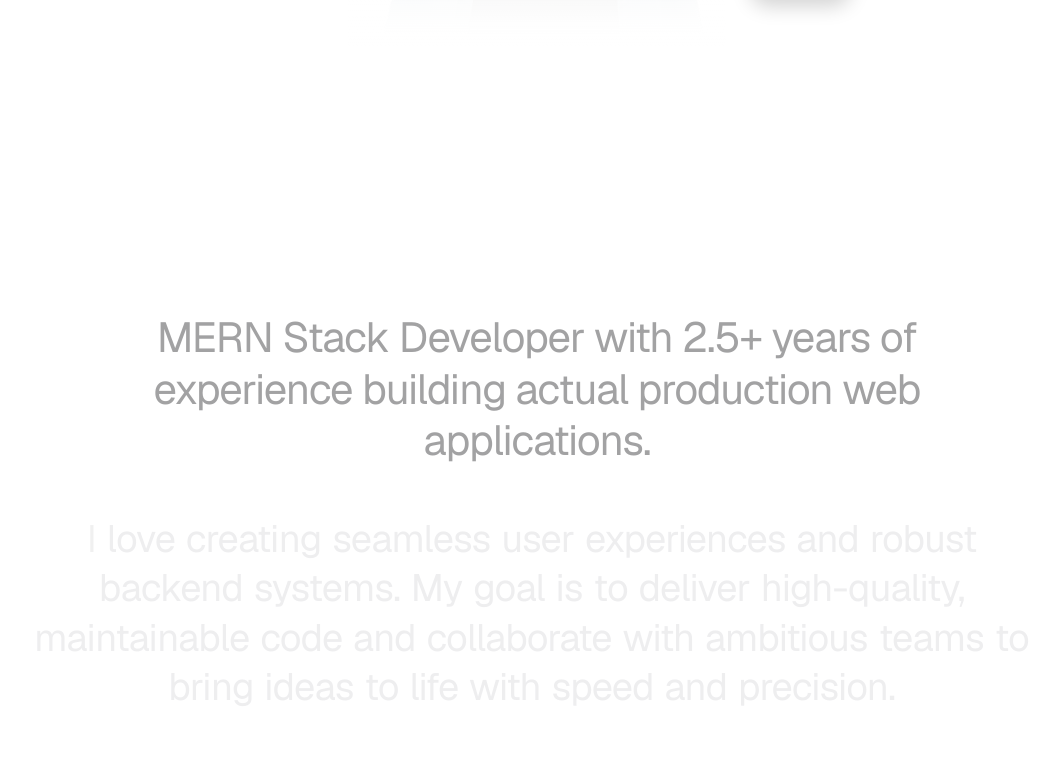
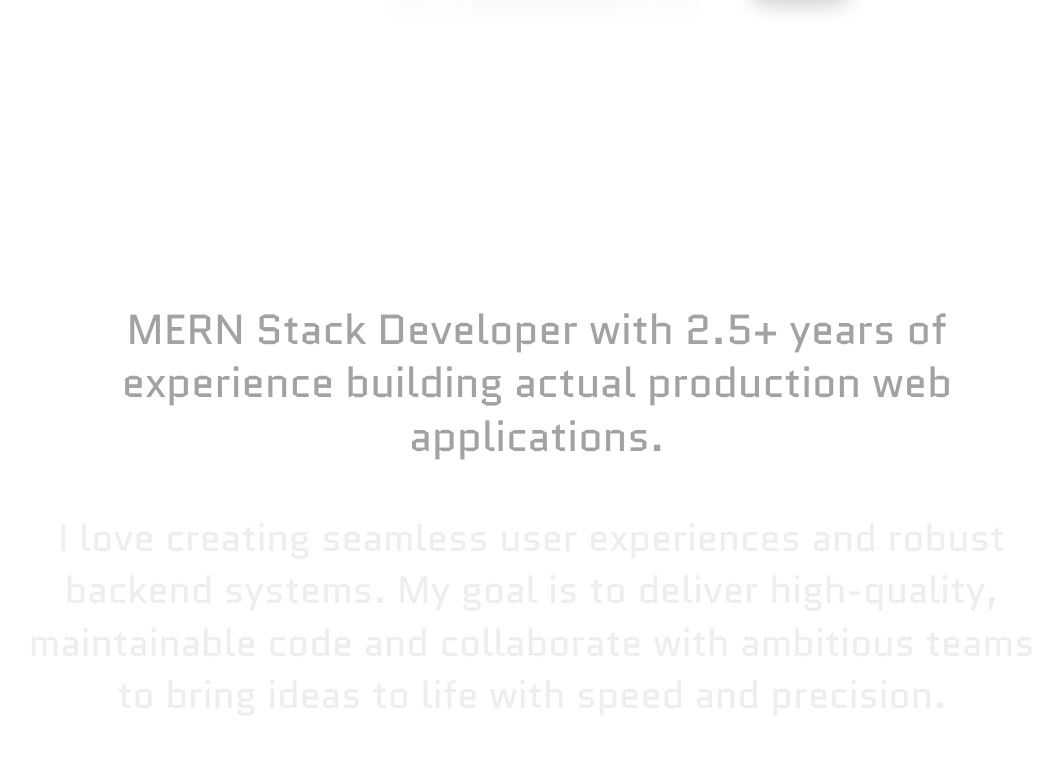
Before and after one commit to rajlaiya/developer-portfolio, a Next.js app: page / in a window 1280 px wide. Shown: the part 704-1480 px from the top of the page, without its empty margins (103-1165 px from the left). Built offline with nearby package versions, Linux system fonts and the light colour scheme.

Commit message:
feat:  about section updated

```diff
--- /dev/null
+++ b/src/app/api/setup-font/route.ts
@@ -0,0 +1,5 @@
+import { NextResponse } from "next/server";
+
+export async function GET() {
+  return NextResponse.json({ status: "ok" });
+}
--- a/src/app/globals.css
+++ b/src/app/globals.css
@@ -1,3 +1,4 @@
+@import url('https://fonts.googleapis.com/css2?family=Quantico:ital,wght@0,400;0,700;1,400;1,700&display=swap');
 @import "tailwindcss";
 
 :root {
@@ -10,6 +11,7 @@
   --color-foreground: var(--foreground);
   --font-sans: var(--font-geist-sans);
   --font-mono: var(--font-geist-mono);
+  --font-quantico: 'Quantico', sans-serif;
 }
 
 html {
@@ -27,3 +29,26 @@ body {
   -webkit-font-smoothing: antialiased;
   -moz-osx-font-smoothing: grayscale;
 }
+
+@font-face {
+  font-family: 'Quantico';
+  font-style: normal;
+  font-weight: 400;
+  font-display: swap;
+  src: url('/fonts/Quantico-Regular.ttf') format('truetype'),
+       url('https://fonts.gstatic.com/s/quantico/v19/rax-HiSdp9cPL3KIF4xs.ttf') format('truetype');
+}
+
+@font-face {
+  font-family: 'Quantico';
+  font-style: normal;
+  font-weight: 700;
+  font-display: swap;
+  src: url('/fonts/Quantico-Bold.ttf') format('truetype'),
+       url('https://fonts.gstatic.com/s/quantico/v19/rax5HiSdp9cPL3KIF7TQARha.ttf') format('truetype');
+}
+
+.font-quantico,
+.font-quantico * {
+  font-family: 'Quantico', sans-serif !important;
+}
--- a/src/components/About.tsx
+++ b/src/components/About.tsx
@@ -96,8 +96,45 @@ export default function About() {
     <section
       id="about"
       ref={sectionRef}
-      className="relative w-full h-[160vh] bg-white text-zinc-900"
+      className="relative w-full h-[160vh] bg-white text-zinc-900 font-quantico"
+      style={{ fontFamily: "'Quantico', sans-serif" }}
     >
+      {/* React 19 hoisted Google Fonts stylesheet */}
+      <link
+        rel="stylesheet"
+        href="https://fonts.googleapis.com/css2?family=Quantico:ital,wght@0,400;0,700;1,400;1,700&display=swap"
+        precedence="default"
+      />
+
+      {/* Embedded style block guaranteeing Quantico overrides all styles in #about */}
+      <style>{`
+        @font-face {
+          font-family: 'Quantico';
+          font-style: normal;
+          font-weight: 400;
+          font-display: swap;
+          src: url('/fonts/Quantico-Regular.ttf') format('truetype'),
+               url('https://fonts.gstatic.com/s/quantico/v19/rax-HiSdp9cPL3KIF4xs.ttf') format('truetype');
+        }
+
+        @font-face {
+          font-family: 'Quantico';
+          font-style: normal;
+          font-weight: 700;
+          font-display: swap;
+          src: url('/fonts/Quantico-Bold.ttf') format('truetype'),
+               url('https://fonts.gstatic.com/s/quantico/v19/rax5HiSdp9cPL3KIF7TQARha.ttf') format('truetype');
+        }
+
+        #about,
+        #about h2,
+        #about p,
+        #about span,
+        #about div {
+          font-family: 'Quantico', sans-serif !important;
+        }
+      `}</style>
+
       {/* Sticky pinned viewport container */}
       <div className="sticky top-0 h-screen w-full flex flex-col justify-center items-center px-6 sm:px-10 lg:px-16 overflow-hidden">
         <div
@@ -105,15 +142,22 @@ export default function About() {
           style={{
             opacity: sectionOpacity,
             transform: `scale(${sectionScale}) translateY(${sectionY}px)`,
+            fontFamily: "'Quantico', sans-serif",
           }}
         >
           {/* Top Intro Hook (Eco.com exact text size & proportion) */}
-          <h2 className="text-2xl sm:text-3xl lg:text-[38px] xl:text-[42px] font-normal tracking-[-0.025em] leading-[1.22] text-zinc-900 max-w-3xl xl:max-w-4xl mx-auto mb-6 sm:mb-10 lg:mb-12">
+          <h2
+            className="text-2xl sm:text-3xl lg:text-[38px] xl:text-[42px] font-normal tracking-normal leading-[1.28] text-zinc-900 max-w-3xl xl:max-w-4xl mx-auto mb-6 sm:mb-10 lg:mb-12"
+            style={{ fontFamily: "'Quantico', sans-serif" }}
+          >
             {topHeading}
           </h2>
 
           {/* Scrolling Character-by-Character Typing Reveal */}
-          <p className="text-xl sm:text-2xl lg:text-[34px] xl:text-[38px] font-normal tracking-[-0.02em] leading-[1.3] text-center max-w-4xl xl:max-w-5xl mx-auto">
+          <p
+            className="text-xl sm:text-2xl lg:text-[34px] xl:text-[38px] font-normal tracking-normal leading-[1.38] text-center max-w-4xl xl:max-w-5xl mx-auto"
+            style={{ fontFamily: "'Quantico', sans-serif" }}
+          >
             {words.map((item, wIndex) => {
               return (
                 <span
--- a/src/components/Hero.tsx
+++ b/src/components/Hero.tsx
@@ -40,14 +40,14 @@ export default function Hero() {
           {/* CENTER COLUMN: Hero Portrait (Full Head & Hair Visible)   */}
           {/* ========================================================= */}
           <div className="lg:col-span-4 z-10 flex justify-center items-end relative order-1 lg:order-2 h-[460px] sm:h-[540px] lg:h-[620px]">
-            <div className="relative w-full max-w-[360px] sm:max-w-[420px] lg:max-w-[460px] xl:max-w-[500px] h-full flex justify-center items-end">
+            <div className="group relative w-full max-w-[360px] sm:max-w-[420px] lg:max-w-[460px] xl:max-w-[500px] h-full flex justify-center items-end cursor-pointer">
               <Image
                 src="/assets/new_img.png"
                 alt="Raj Laiya - Full-stack Developer"
                 width={650}
                 height={900}
                 priority
-                className="w-full h-full object-contain object-bottom select-none pointer-events-none scale-[1.32] lg:scale-[1.38] origin-bottom translate-y-3"
+                className="w-full h-full object-contain object-bottom select-none pointer-events-none scale-[1.32] lg:scale-[1.38] group-hover:scale-[1.39] lg:group-hover:scale-[1.46] origin-bottom translate-y-3 transition-transform duration-700 ease-[cubic-bezier(0.16,1,0.3,1)] will-change-transform"
                 style={{
                   maskImage: "linear-gradient(to bottom, black 72%, transparent 98%)",
                   WebkitMaskImage: "linear-gradient(to bottom, black 72%, transparent 98%)",
```
Also changed, not shown: public/fonts/Quantico-Bold.ttf (added), public/fonts/Quantico-Regular.ttf (added).
